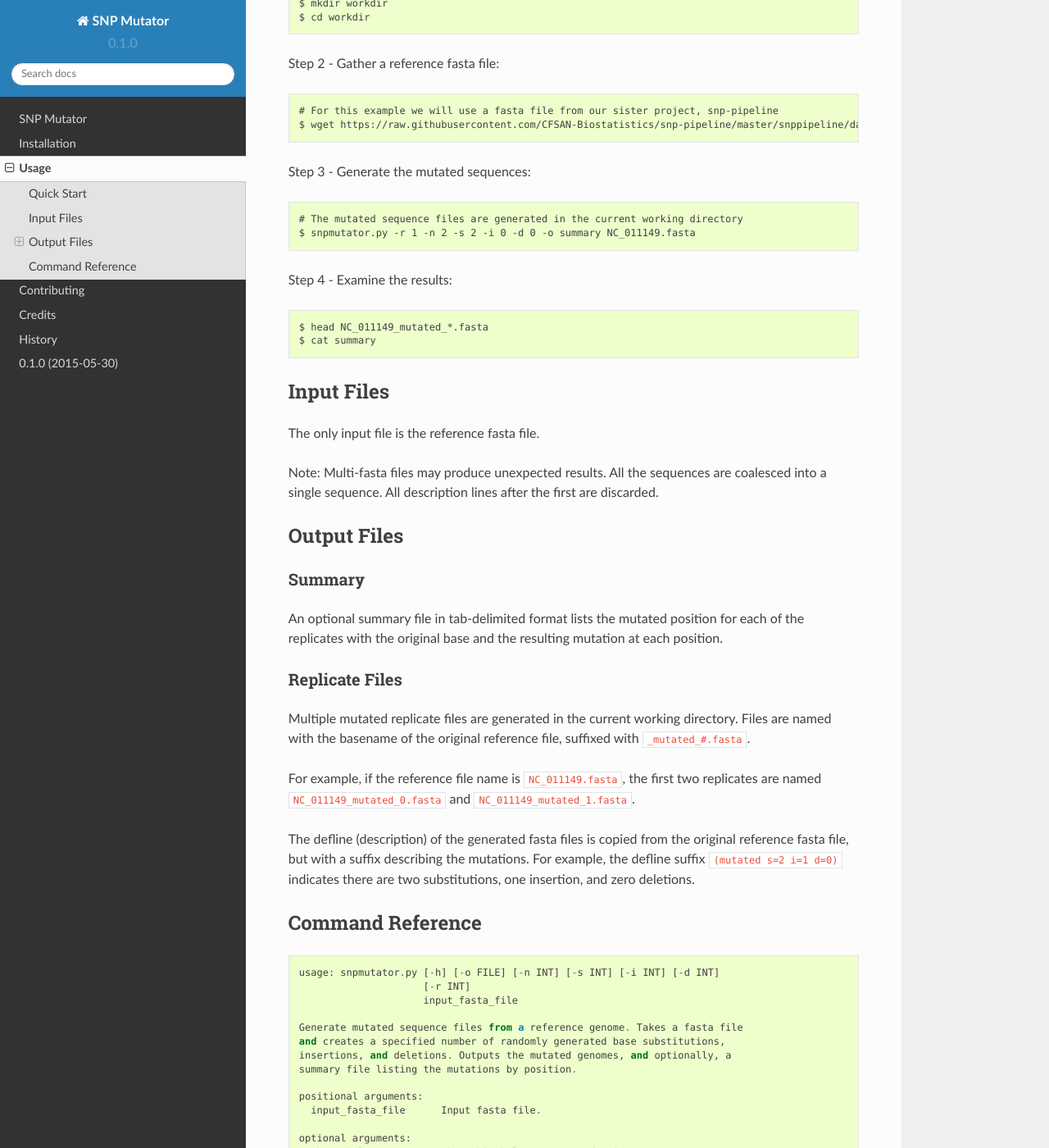
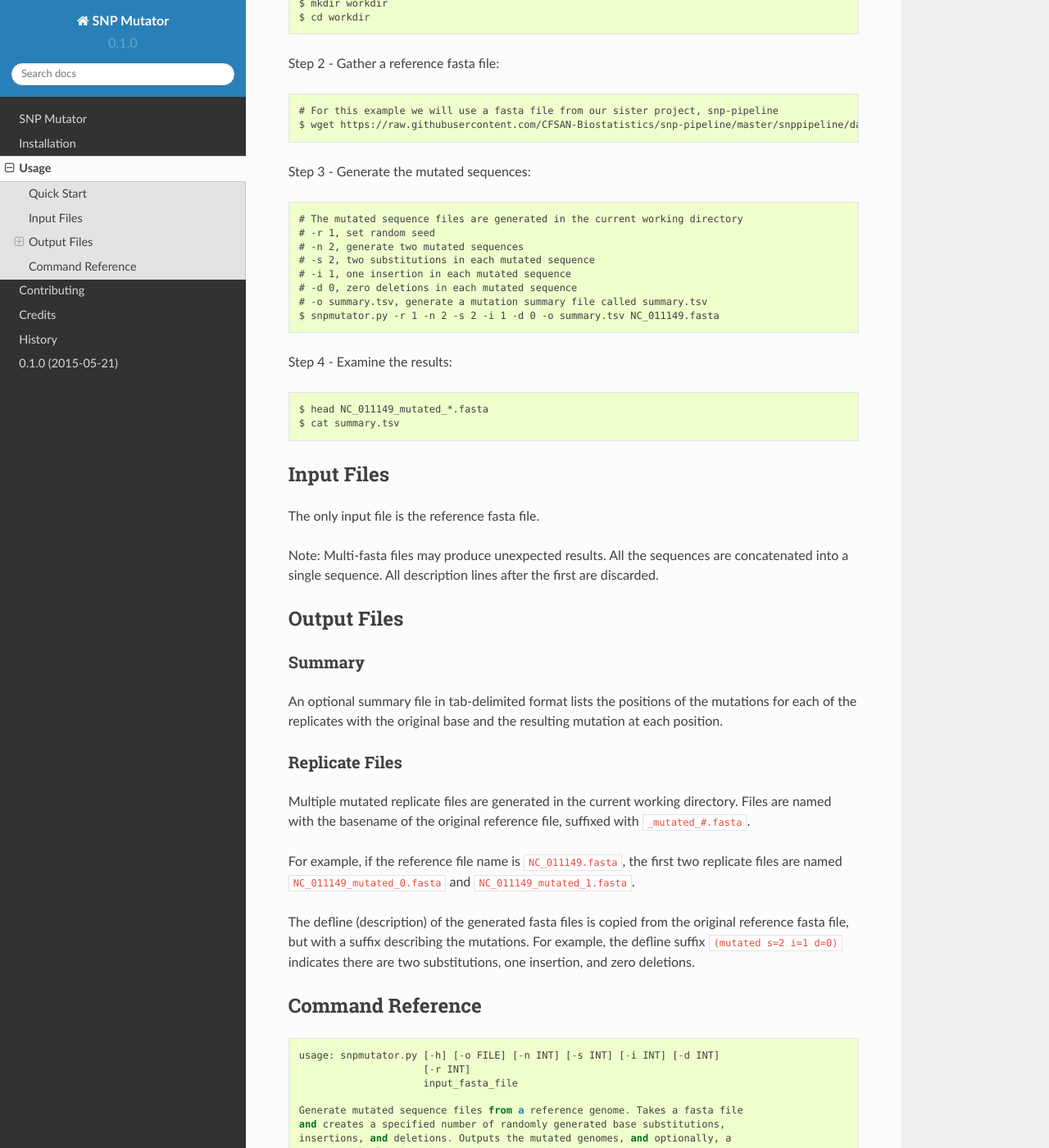
Before and after one commit to CFSAN-Biostatistics/snp-mutator, a Sphinx documentation site: the page built from docs/usage.rst, in a window 1280 px wide and 1400 px high, scrolled down 354 px. Shown: the whole window at 82% size. Built offline with Sphinx 7.4.7 and the Read the Docs theme 2.0.0, drawn with Linux system fonts in a browser that asks for light colours; some of the changed text lies outside the part shown.

Commit message:
Update documentation.

```diff
--- a/HISTORY.rst
+++ b/HISTORY.rst
@@ -3,7 +3,7 @@
 History
 -------
 
-0.1.0 (2015-05-30)
+0.1.0 (2015-05-21)
 ---------------------
 
 * First release on GitHub, Read the Docs, and PyPI.
--- a/README.rst
+++ b/README.rst
@@ -32,7 +32,8 @@ Features
 --------
 
 * Reads a fasta file and generates any number of mutated fasta replicate files.
-* Mutations can be any number of substitutions, insertions, and deletions at randomly chosen positions.
+* Mutations can be any number of single-base substitutions, insertions, and deletions at randomly
+  chosen positions, uniformly distributed across the genome.
 * Generates a summary file listing the original base and the mutation for all mutated positions.
 
 
--- a/docs/installation.rst
+++ b/docs/installation.rst
@@ -32,3 +32,9 @@ Uninstalling SNP Mutator
 If you installed with pip, you can uninstall from the command line::
 
     $ pip uninstall snp-mutator
+
+
+Requirements
+------------
+
+SNP Mutator requires requires python version 2.6 or 2.7. It has not been tested on other python versions.
--- a/docs/usage.rst
+++ b/docs/usage.rst
@@ -22,27 +22,34 @@ Step 2 - Gather a reference fasta file::
 Step 3 - Generate the mutated sequences::
 
     # The mutated sequence files are generated in the current working directory
-    $ snpmutator.py -r 1 -n 2 -s 2 -i 0 -d 0 -o summary NC_011149.fasta
+    # -r 1, set random seed
+    # -n 2, generate two mutated sequences
+    # -s 2, two substitutions in each mutated sequence
+    # -i 1, one insertion in each mutated sequence
+    # -d 0, zero deletions in each mutated sequence
+    # -o summary.tsv, generate a mutation summary file called summary.tsv
+    $ snpmutator.py -r 1 -n 2 -s 2 -i 1 -d 0 -o summary.tsv NC_011149.fasta
 
 Step 4 - Examine the results::
 
     $ head NC_011149_mutated_*.fasta
-    $ cat summary
+    $ cat summary.tsv
 
 
 Input Files
 -----------
 The only input file is the reference fasta file.
 
-Note: Multi-fasta files may produce unexpected results.  All the sequences are coalesced
+Note: Multi-fasta files may produce unexpected results.  All the sequences are concatenated
 into a single sequence.  All description lines after the first are discarded.
 
 
 Output Files
 ------------
+
 Summary
 ~~~~~~~
-An optional summary file in tab-delimited format lists the mutated position for
+An optional summary file in tab-delimited format lists the positions of the mutations for
 each of the replicates with the original base and the resulting mutation at each position.
 
 Replicate Files
@@ -50,8 +57,8 @@ Replicate Files
 Multiple mutated replicate files are generated in the current working directory.  Files are
 named with the basename of the original reference file, suffixed with ``_mutated_#.fasta``.
 
-For example, if the reference file name is ``NC_011149.fasta``, the first two replicates are
-named ``NC_011149_mutated_0.fasta`` and ``NC_011149_mutated_1.fasta``.
+For example, if the reference file name is ``NC_011149.fasta``, the first two replicate files
+are named ``NC_011149_mutated_0.fasta`` and ``NC_011149_mutated_1.fasta``.
 
 The defline (description) of the generated fasta files is copied from the original reference
 fasta file, but with a suffix describing the mutations.  For example, the defline suffix
@@ -89,5 +96,5 @@ Command Reference
     -d INT, --num-deletions INT
                           Number of deletions. (default: 20)
     -r INT, --random-seed INT
-                          Random number seed making the results reproducible.
-                          (default: None)
+                          Random number seed; if not set, the results are not
+                          reproducible. (default: None)
```
Also changed, not shown: 1 other file.
